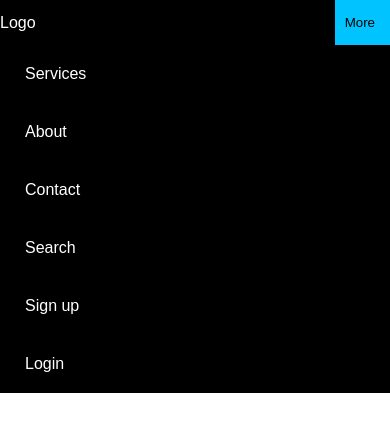
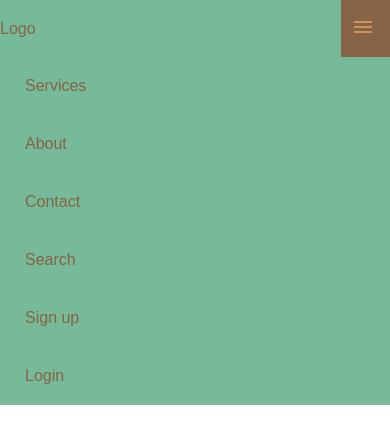
Before and after one commit to Miike0/Responsive-Menu-Horizontal, a plain HTML site: page index.html in a window 390 px wide. Drawn offline with nearby package versions, Linux system fonts and the light colour scheme.

Commit message:
Responsive menu horizontal finished

```diff
--- a/index.css
+++ b/index.css
@@ -3,9 +3,10 @@ body {
     margin: 0;
     padding: 0;
 }
+
 nav {
-    background-color: black;
-    color: white;
+    background-color: #76BA99;
+    color: #876445;
     width: 100%;
 }
 nav .mobile {
@@ -17,8 +18,9 @@ nav .mobile .header{
     align-items: center;
 }
 nav .mobile .header .more button {
+    color: #CA955C;
     border: none;
-    background-color: #00c3ff;
+    background-color: #876445;
     padding: 15px;
     cursor: pointer;
     padding-left: 10px;
@@ -27,14 +29,14 @@ nav .logo {
     min-width: 250px;
 }
 nav a {
-    color: white;
+    color: #876445;
     text-decoration: none;
     display: block;
     padding: 20px 25px;
 }
 nav a:hover {
-    color: black;
-    background-color: #00c3ff;
+    color: #76BA99;
+    background-color: #EDDFB3;
 }
 nav .desktop {
     display: flex;
@@ -61,7 +63,7 @@ nav .desktop .secondary.mini {
         display: block !important;
     }
     nav .secondary.mini .submenu {
-        background-color: black;
+        background-color: #76BA99;
         position: absolute;
         display: none;
         width: 120px;
--- a/index.html
+++ b/index.html
@@ -4,15 +4,18 @@
     <meta charset="UTF-8">
     <meta http-equiv="X-UA-Compatible" content="IE=edge">
     <meta name="viewport" content="width=device-width, initial-scale=1.0">
+    <link rel="stylesheet" href="https://fonts.googleapis.com/css2?family=Material+Symbols+Outlined:opsz,wght,FILL,GRAD@20..48,100..700,0..1,-50..200" />
     <link rel="stylesheet" href="index.css">
-    <title>Menu Horizontal Responsivo</title>
+    <title>Responsive menu horizontal</title>
 </head>
 <body>
     <nav>
         <div class="mobile">
             <div class="header">
                 <div class="logo">Logo</div>
-                <div class="more"><button>More</button></div>
+                <div class="more">
+                    <button><span class="material-symbols-outlined">menu</span></button>
+                </div>
             </div>
             <div class="links">
                 <a href="#">Services</a>
```
